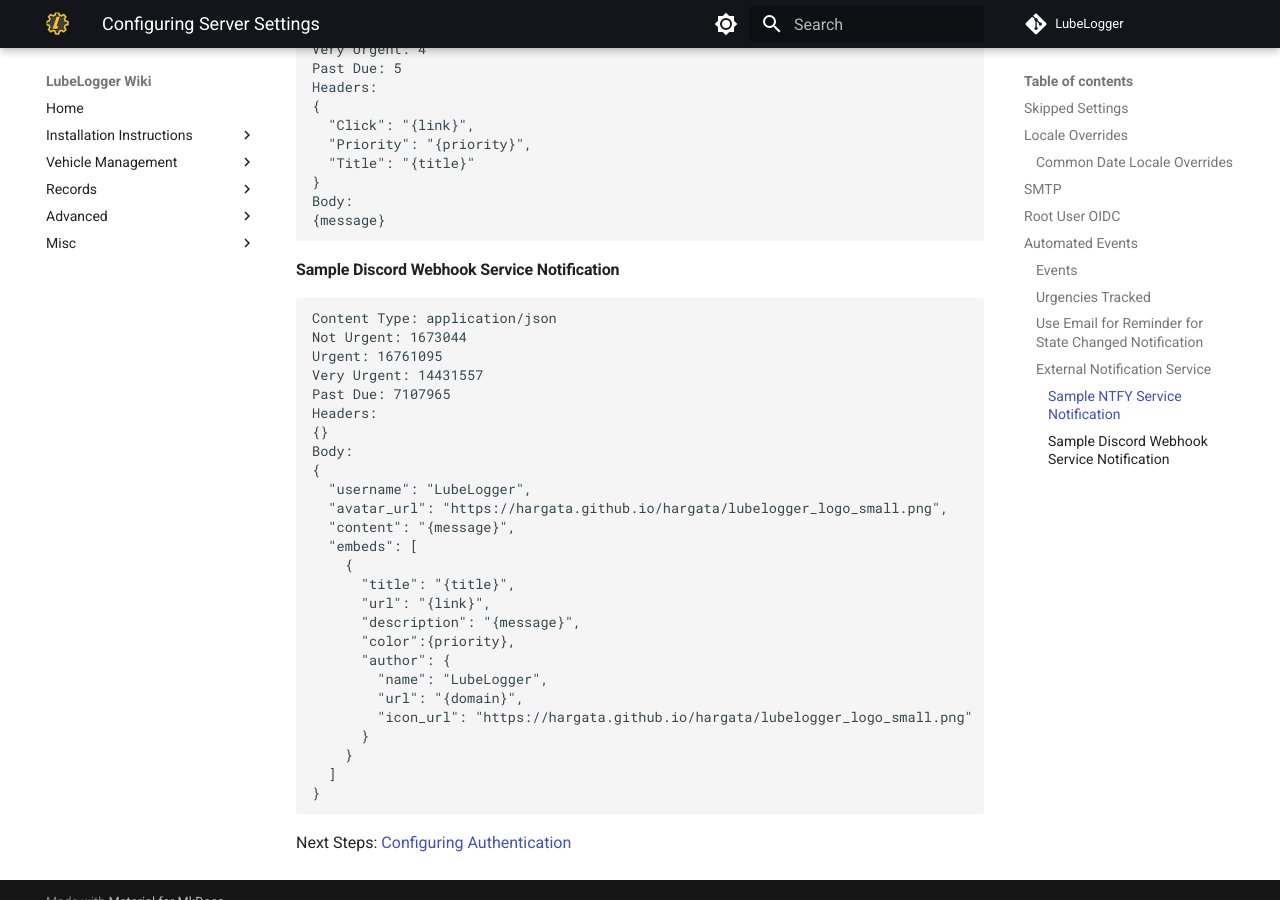
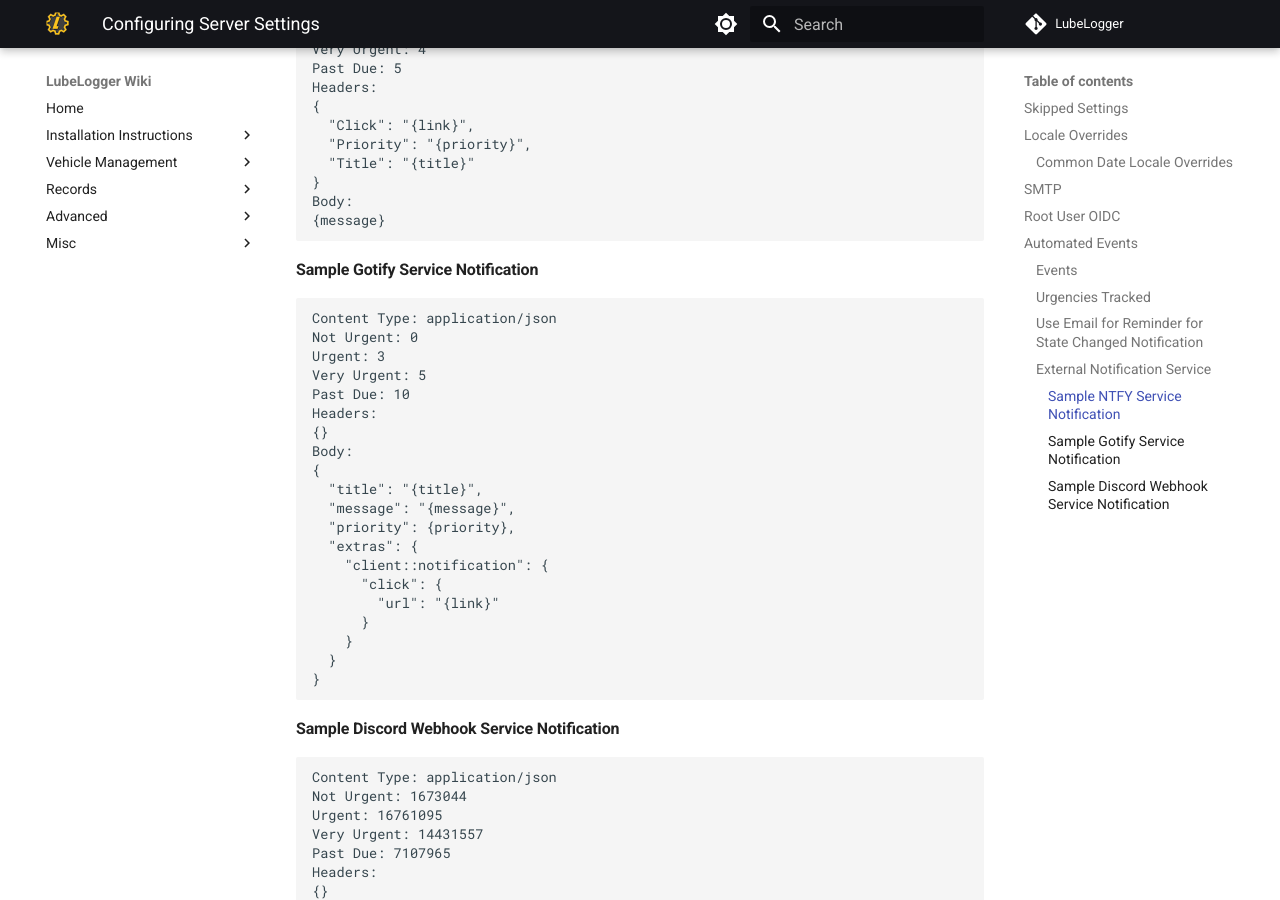
Before and after one commit to hargata/lubelog_docs, an MkDocs documentation site: the page built from docs/Installation/Server Settings.md, in a window 1280 px wide and 900 px high, scrolled down 4494 px. Built offline with MkDocs 1.6.1 and Material for MkDocs 9.7.7, drawn with Linux system fonts in a browser that asks for light colours; comment, search, counter and statistics services are not loaded.

Commit message:
Add gotify sample

````diff
--- a/docs/Installation/Server Settings.md
+++ b/docs/Installation/Server Settings.md
@@ -103,6 +103,31 @@
 {message}
 ```
 
+#### Sample Gotify Service Notification
+
+```
+Content Type: application/json
+Not Urgent: 0
+Urgent: 3
+Very Urgent: 5
+Past Due: 10
+Headers:
+{}
+Body:
+{
+  "title": "{title}",
+  "message": "{message}",
+  "priority": {priority},
+  "extras": {
+    "client::notification": {
+      "click": {
+        "url": "{link}"
+      }
+    }
+  }
+}
+```
+
 #### Sample Discord Webhook Service Notification
 ```
 Content Type: application/json
````
